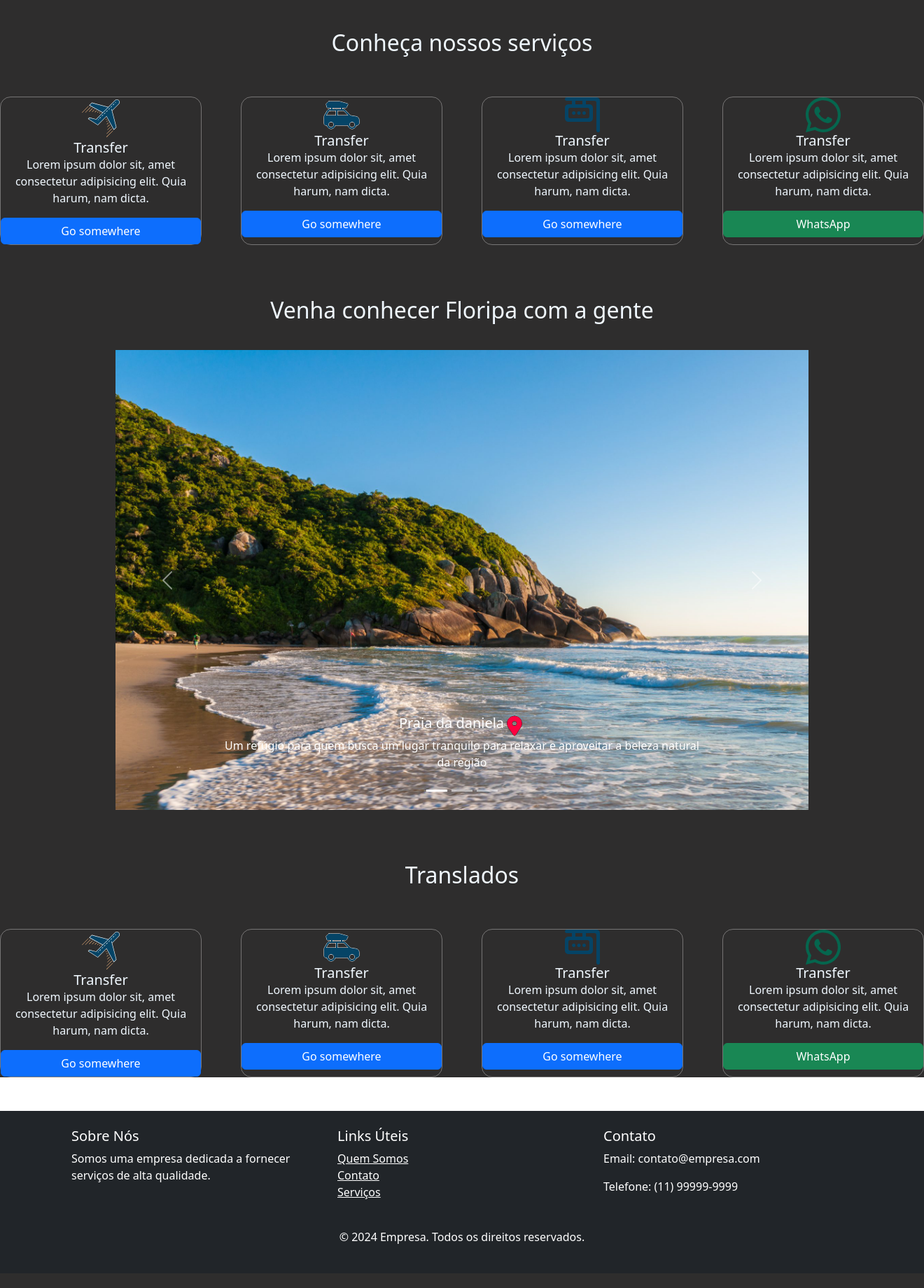
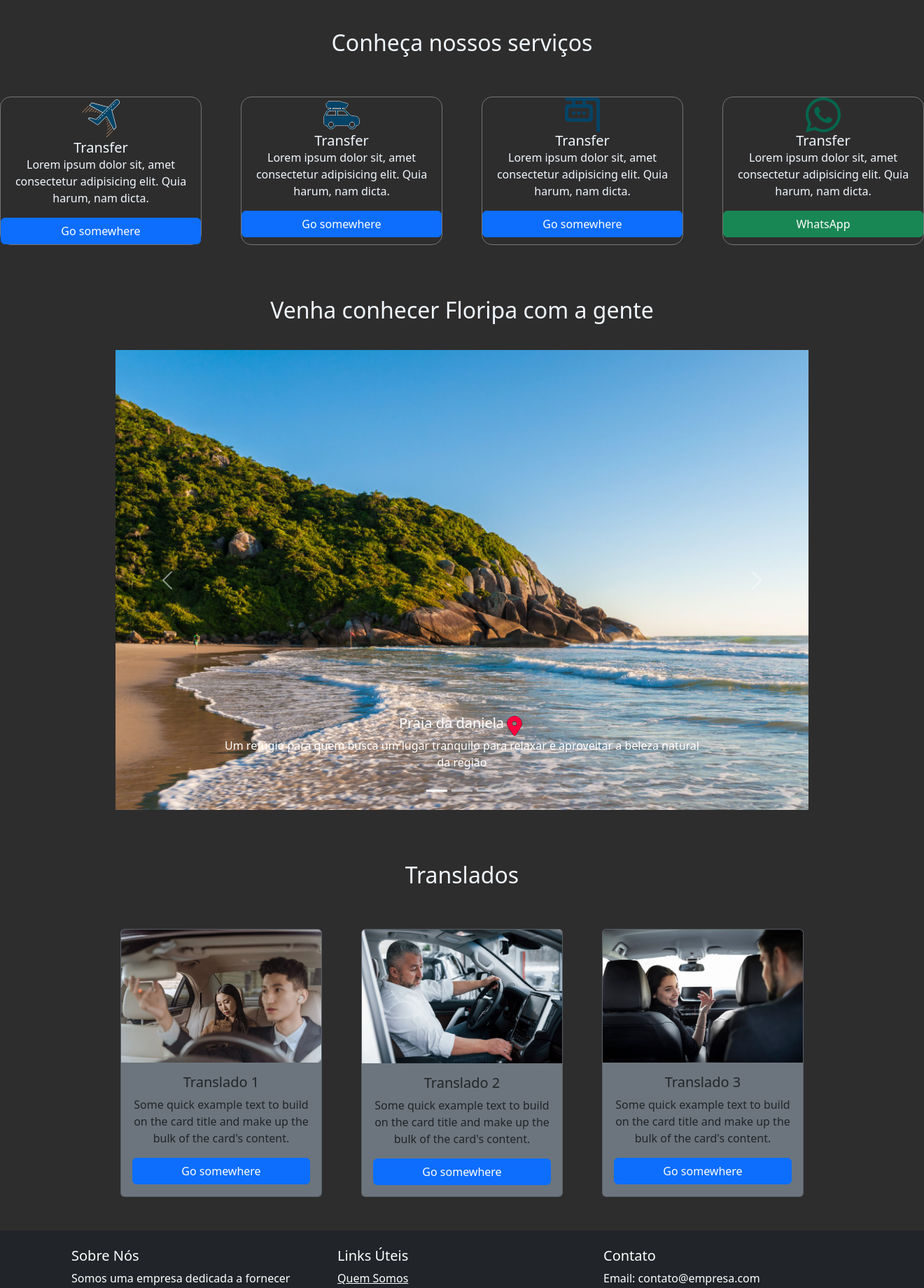
Before and after one commit to grodrigues04/associa-o-turismo, a Django app: page / in a window 1320 px wide. Shown: the part 877-2717 px from the top of the page at 70% size. Before the commit the page ends 2696 px from the top, so only its background shows below. Run offline with Django 5.2, Linux system fonts and the light colour scheme; some libraries are stand-ins or nearby versions.

Commit message:
feat: add translado cards

```diff
--- a/home/static/home/css/styles.css
+++ b/home/static/home/css/styles.css
@@ -3,6 +3,11 @@ body, html {
     padding: 0;
     font-family: 'Arial', sans-serif;
     box-sizing: border-box;
+    background-color: #2e2d2d;
+}
+body{
+    background-color: #2e2d2d !important;
+
 }
 .hero {
     position: relative;
@@ -35,7 +40,12 @@ body, html {
     z-index: 1;
 }
 .content {
+    display: flex;
+    flex-direction: column;
+    justify-content: center;
+    align-items: center;
     position: relative;
+    text-align: center;
     z-index: 2;
     text-align: center;
 }
--- a/home/templates/home/index.html
+++ b/home/templates/home/index.html
@@ -8,8 +8,8 @@
     <section class="hero">
         <div class="overlay"></div>
         <div class="content">
-            <h1>Lorem ipsum dolor</h1>
-            <p>Lorem ipsum dolor sit amet consectetur, adipisicing elit. Non, amet consectetur, adipisicing elit. Non </p>
+            <h1>Associação de turismo de Florianópolis</h1>
+            <p>Oferecemos serviços de turismos para todas as pessoas! Venha nos conhecer! </p>
             <a href="#servicos">Nossos Serviços</a>
         </div>
     </section>
@@ -105,36 +105,30 @@
 
             <h2 class="title_article">Translados</h2>
             <div class="service_cards_section">
-                <div class="service-card" style="width: 18rem;">
+                <div class="card bg-secondary" style="width: 18rem;">
+                    <img src="{% static "home/images/tr1.webp" %}" class="card-img-top" alt="tr1">
                     <div class="card-body">
-                        <img src="{% static "home/images/plane_icon.svg" %}" alt="aviao_icon" style="width:auto"; height="60rem">
-                        <h5 class="card-title text-center">Transfer</h5>
-                        <p class="card-text text-center">Lorem ipsum dolor sit, amet consectetur adipisicing elit. Quia harum, nam dicta.</p>
-                        <a href="#" class="btn btn-primary">Go somewhere</a>
+                      <h5 class="card-title ">Translado 1</h5>
+                      <p class="card-text ">Some quick example text to build on the card title and make up the bulk of the card's content.</p>
+                      <a href="#" class="btn btn-primary">Go somewhere</a>
                     </div>
                 </div>
-                <div class="service-card" style="width: 18rem;">
+
+                <div class="card bg-secondary" style="width: 18rem;">
+                    <img src="{% static "home/images/tr2.jpg" %}" class="card-img-top" alt="tr2">
                     <div class="card-body">
-                        <img src="{% static "home/images/car_icon.svg" %}" alt="car_icon" style="width:auto"; height="50rem">
-                        <h5 class="card-title text-center">Transfer</h5>
-                        <p class="card-text text-center">Lorem ipsum dolor sit, amet consectetur adipisicing elit. Quia harum, nam dicta.</p>
-                        <a href="#" class="btn btn-primary">Go somewhere</a>
+                      <h5 class="card-title ">Translado 2</h5>
+                      <p class="card-text ">Some quick example text to build on the card title and make up the bulk of the card's content.</p>
+                      <a href="#" class="btn btn-primary">Go somewhere</a>
                     </div>
                 </div>
-                <div class="service-card" style="width: 18rem;">
+
+                <div class="card bg-secondary" style="width: 18rem">
+                    <img src="{% static "home/images/tr3.jpg" %}" class="card-img-top" alt="tr3">
                     <div class="card-body">
-                        <img src="{% static "home/images/sign_icon.svg" %}" alt="sign_icon" style="width:auto"; height="50rem">
-                        <h5 class="card-title text-center">Transfer</h5>
-                        <p class="card-text text-center">Lorem ipsum dolor sit, amet consectetur adipisicing elit. Quia harum, nam dicta.</p>
-                        <a href="#" class="btn btn-primary">Go somewhere</a>
-                    </div>
-                </div>
-                <div class="service-card" style="width: 18rem;">
-                    <div class="card-body">
-                        <img src="{% static "home/images/whats_icon.svg" %}" alt="whats_icon" style="width:auto"; height="50rem">
-                        <h5 class="card-title text-center">Transfer</h5>
-                        <p class="card-text text-center">Lorem ipsum dolor sit, amet consectetur adipisicing elit. Quia harum, nam dicta.</p>
-                        <a href="#" class="btn btn-success">WhatsApp</a>
+                      <h5 class="card-title ">Translado 3</h5>
+                      <p class="card-text ">Some quick example text to build on the card title and make up the bulk of the card's content.</p>
+                      <a href="#" class="btn btn-primary">Go somewhere</a>
                     </div>
                 </div>
             </div>
```
Also changed, not shown: home/static/home/images/tr1.webp (added), home/static/home/images/tr2.jpg (added), home/static/home/images/tr3.jpg (added).
